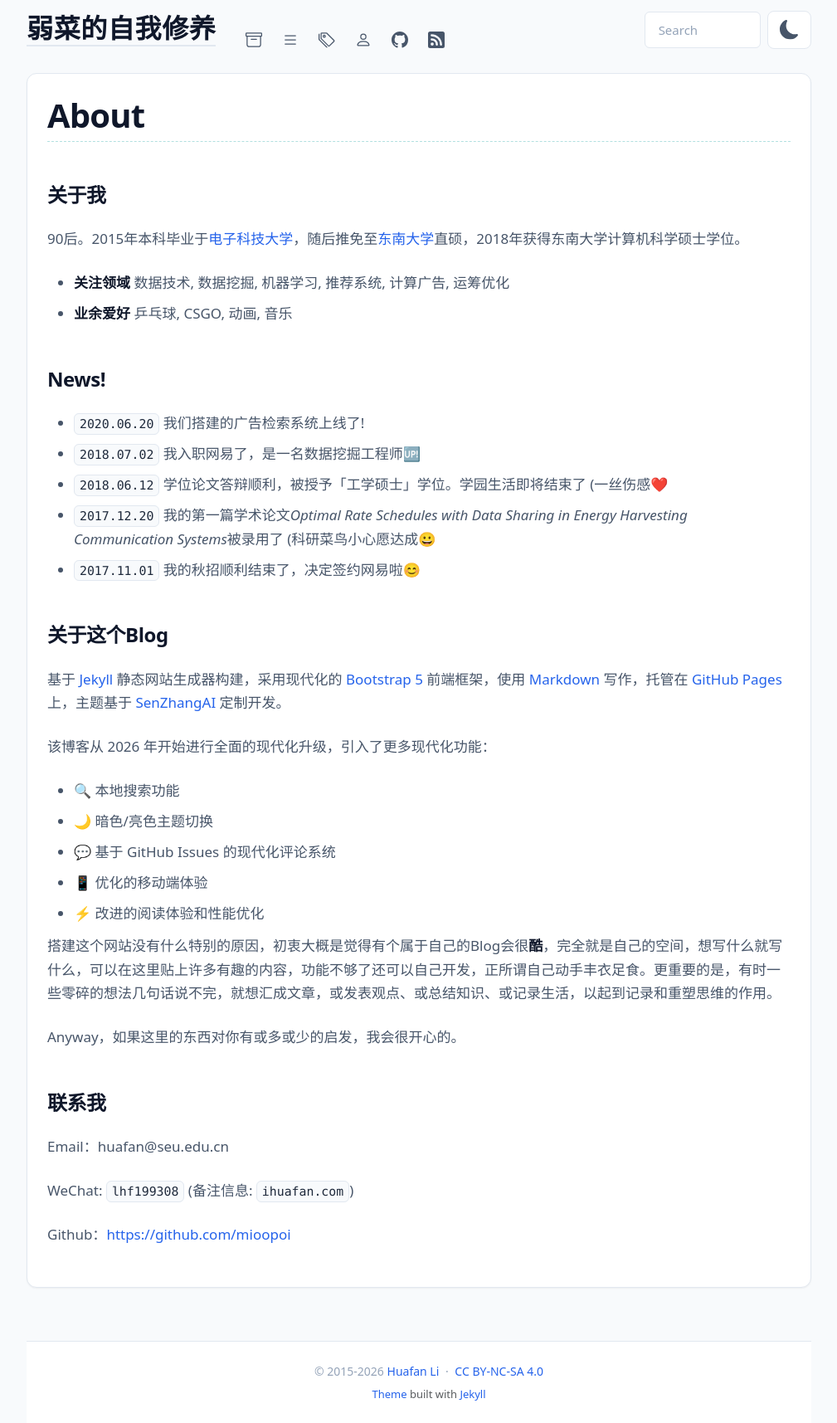
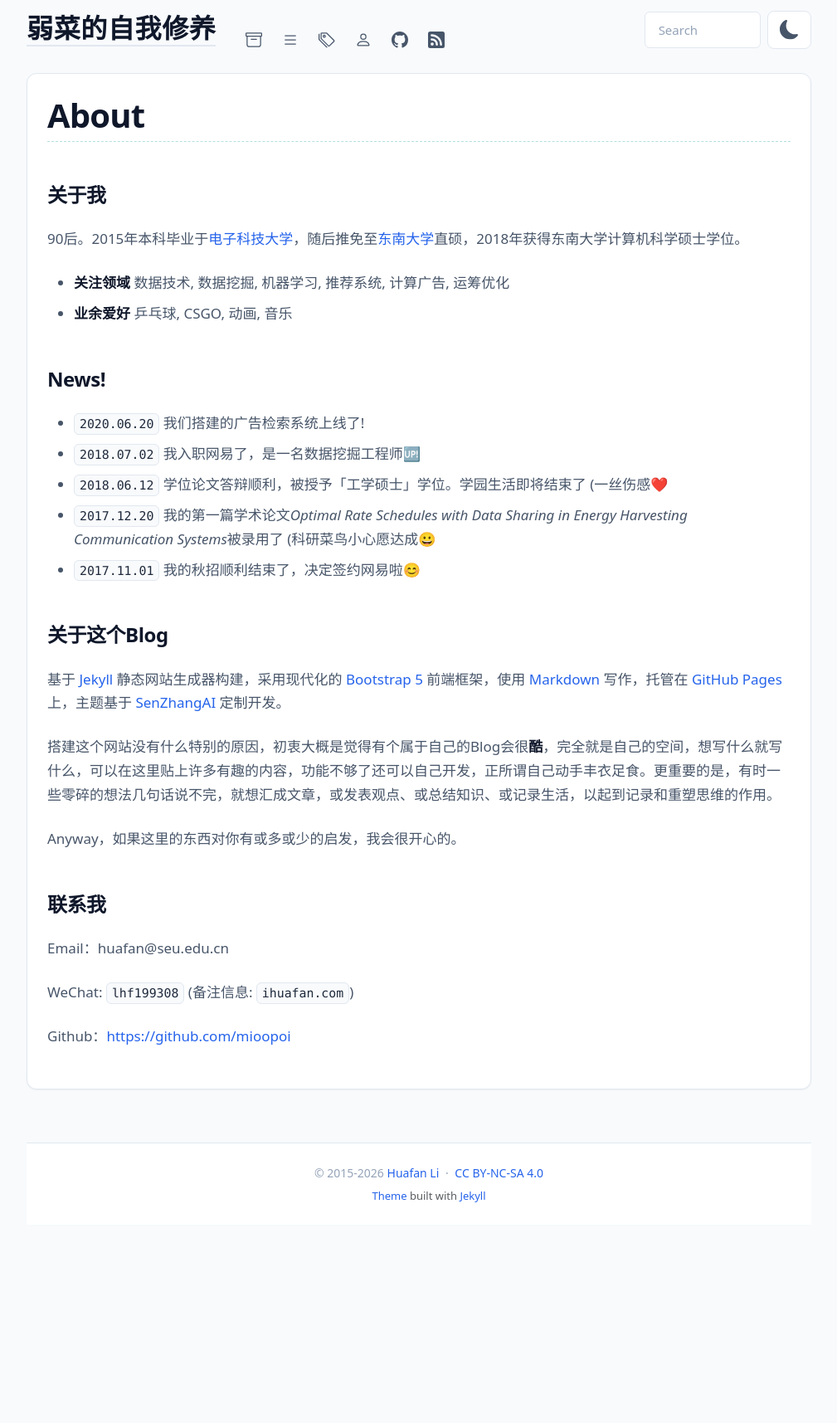
Before and after one commit to mioopoi/mioopoi.github.io, a Jekyll site: the page built from about.md, in a window 1280 px wide. Shown: the whole page at 83% size, without its empty margins (135-1144 px from the left). Built offline with Jekyll 4.4.1, drawn with Linux system fonts in a browser that asks for light colours; comment, search, counter and statistics services are not loaded; after the commit the page ends 1476 px from its top, so only the background shows below that.

Commit message:
精简about.md中的博客介绍
移除具体的更新事项列表，保持简洁

Co-Authored-By: Claude Sonnet 4.6 <noreply@anthropic.com>

```diff
--- a/about.md
+++ b/about.md
@@ -22,13 +22,6 @@ comments: true
 
 ### 关于这个Blog
 基于 **[Jekyll](https://jekyllrb.com/)** 静态网站生成器构建，采用现代化的 **[Bootstrap 5](https://getbootstrap.com/)** 前端框架，使用 **[Markdown](http://sspai.com/25137)** 写作，托管在 [GitHub Pages](https://pages.github.com/) 上，主题基于 [SenZhangAI](https://github.com/SenZhangAI/senzhangai.github.com) 定制开发。
-
-该博客从 2026 年开始进行全面的现代化升级，引入了更多现代化功能：
-- 🔍 本地搜索功能
-- 🌙 暗色/亮色主题切换
-- 💬 基于 GitHub Issues 的现代化评论系统
-- 📱 优化的移动端体验
-- ⚡ 改进的阅读体验和性能优化
 
 搭建这个网站没有什么特别的原因，初衷大概是觉得有个属于自己的Blog会很**酷**，完全就是自己的空间，想写什么就写什么，可以在这里贴上许多有趣的内容，功能不够了还可以自己开发，正所谓自己动手丰衣足食。更重要的是，有时一些零碎的想法几句话说不完，就想汇成文章，或发表观点、或总结知识、或记录生活，以起到记录和重塑思维的作用。
 
```
